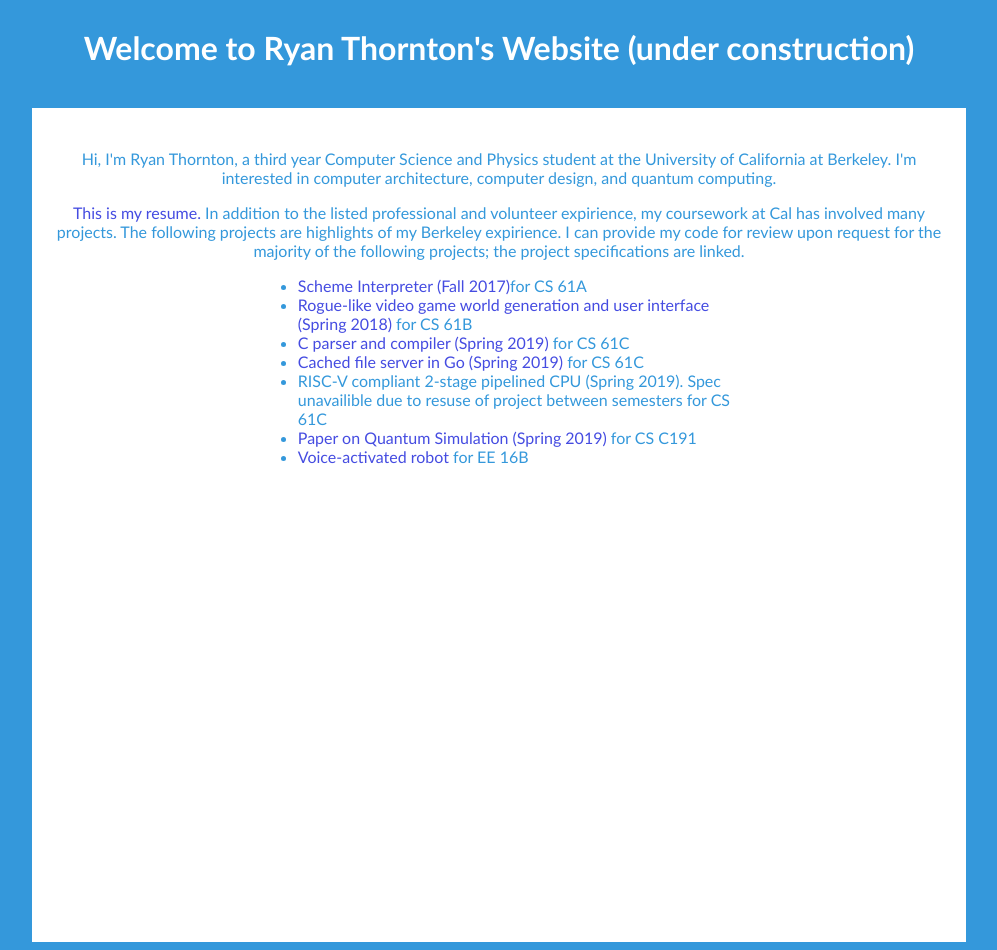
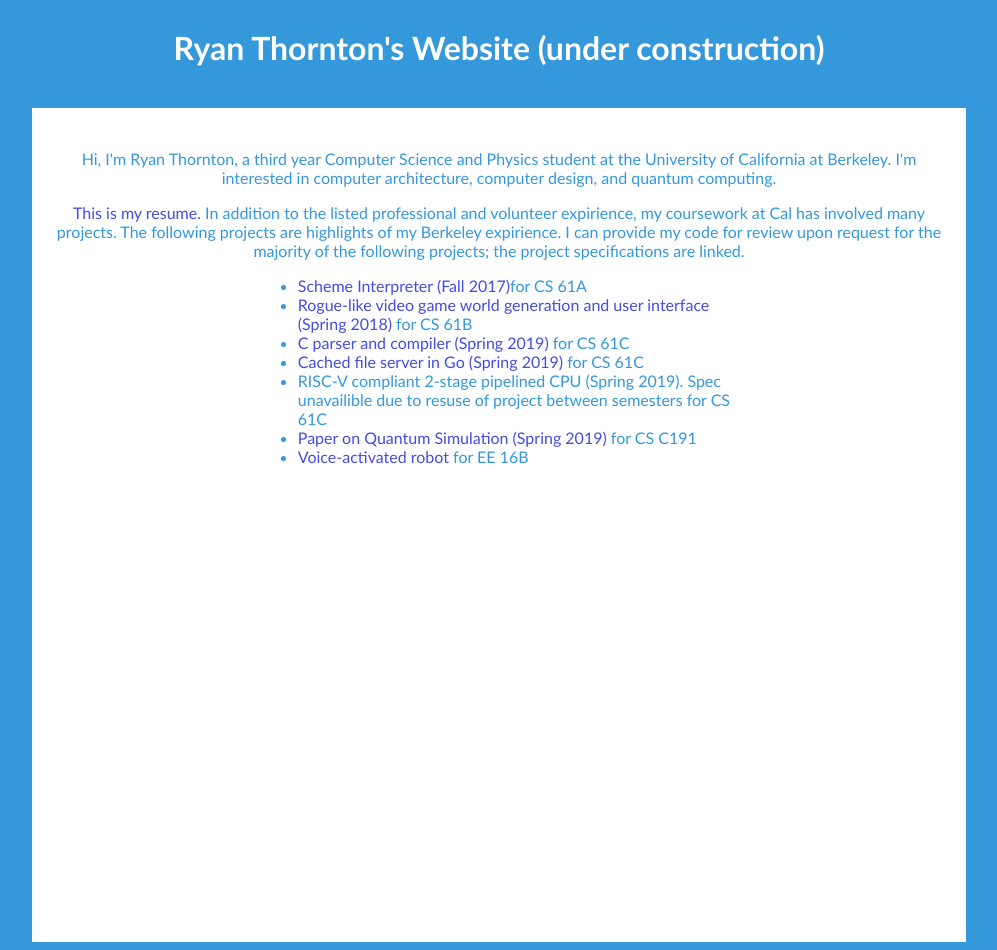
Before and after one commit to ryanthornton/thorntondevices, a plain HTML site: page index.html in a window 1280 px wide. Shown: the whole page, without its empty margins (141-1138 px from the left). Drawn offline with Linux system fonts and the light colour scheme.

Commit message:
removed welcome

```diff
--- a/index.html
+++ b/index.html
@@ -4,7 +4,7 @@
 	<link rel="stylesheet" type="text/css" href="template.css">
 </head>
 <body>
-  <h1>Welcome to Ryan Thornton's Website (under construction)</h1>
+  <h1>Ryan Thornton's Website (under construction)</h1>
 	<section>
   <p>Hi, I'm Ryan Thornton, a third year Computer Science and Physics
   student at the University of California at Berkeley.  I'm interested
```
